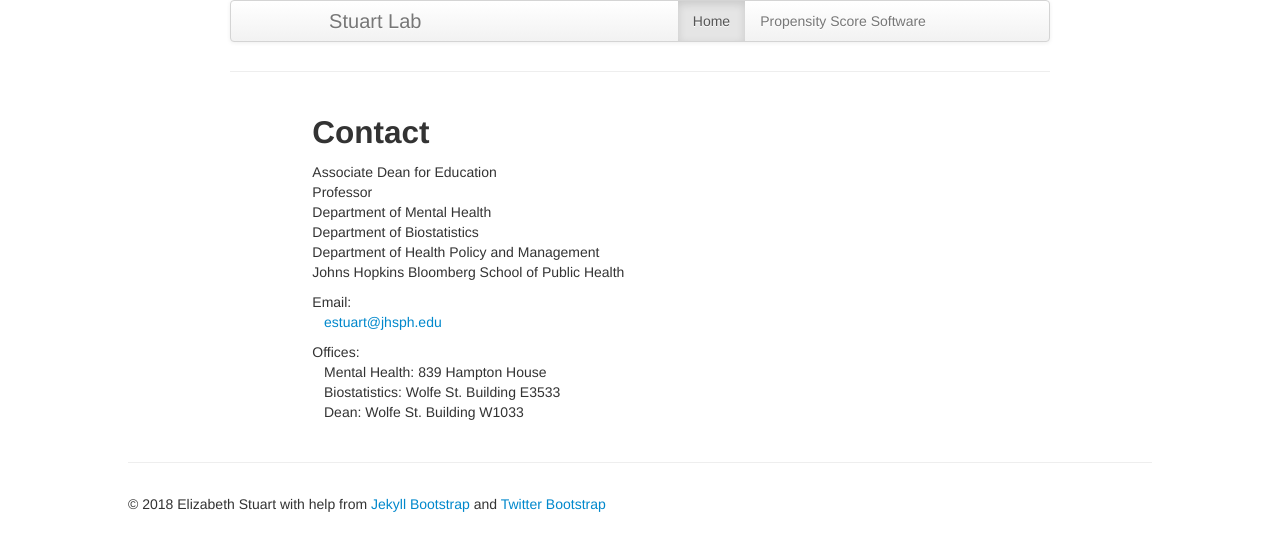
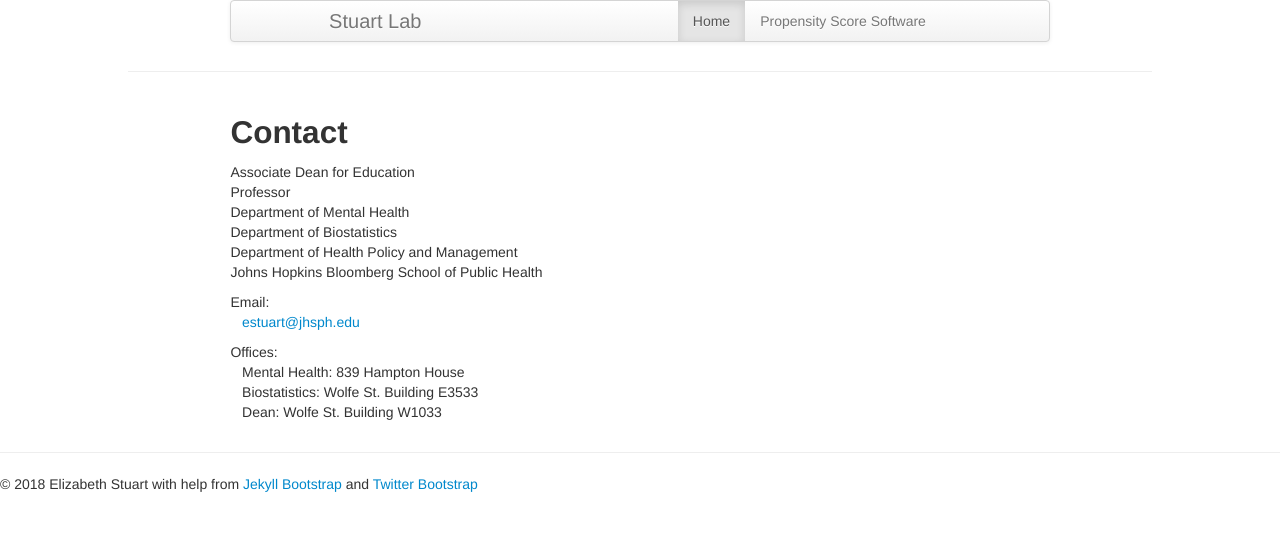
Before and after one commit to StuartRA/StuartRA.github.io, a Jekyll site: the page built from 00-index.md, in a window 1280 px wide. Shown: the top 551 px of the page. Built offline with Jekyll 4.4.1, drawn with Linux system fonts in a browser that asks for light colours.

Commit message:
Update default.html

```diff
--- a/_includes/themes/twitter/default.html
+++ b/_includes/themes/twitter/default.html
@@ -51,7 +51,7 @@
       </div>
     </div>
 
-    <div class="container-narrow">
+    <!-- <div class="container-narrow"> -->
 
       <div class="content">
         {{ content }}
```
